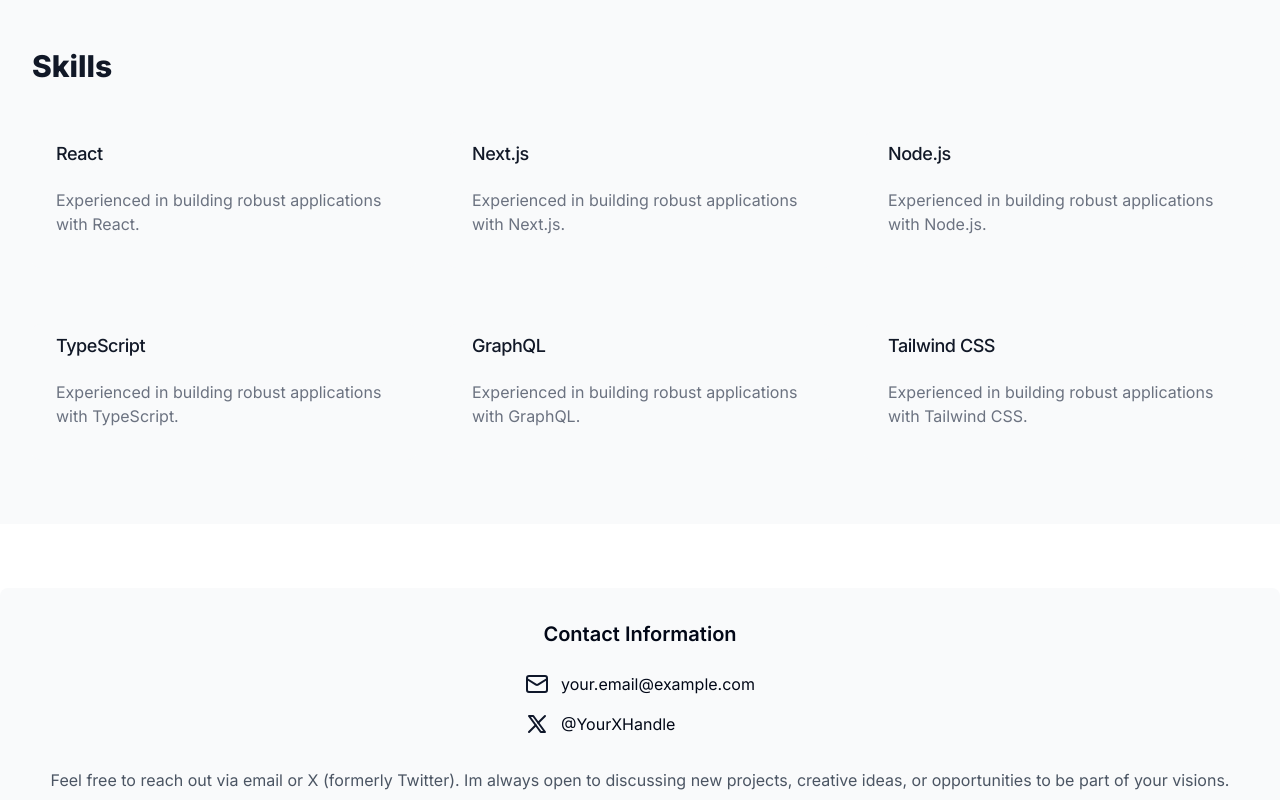
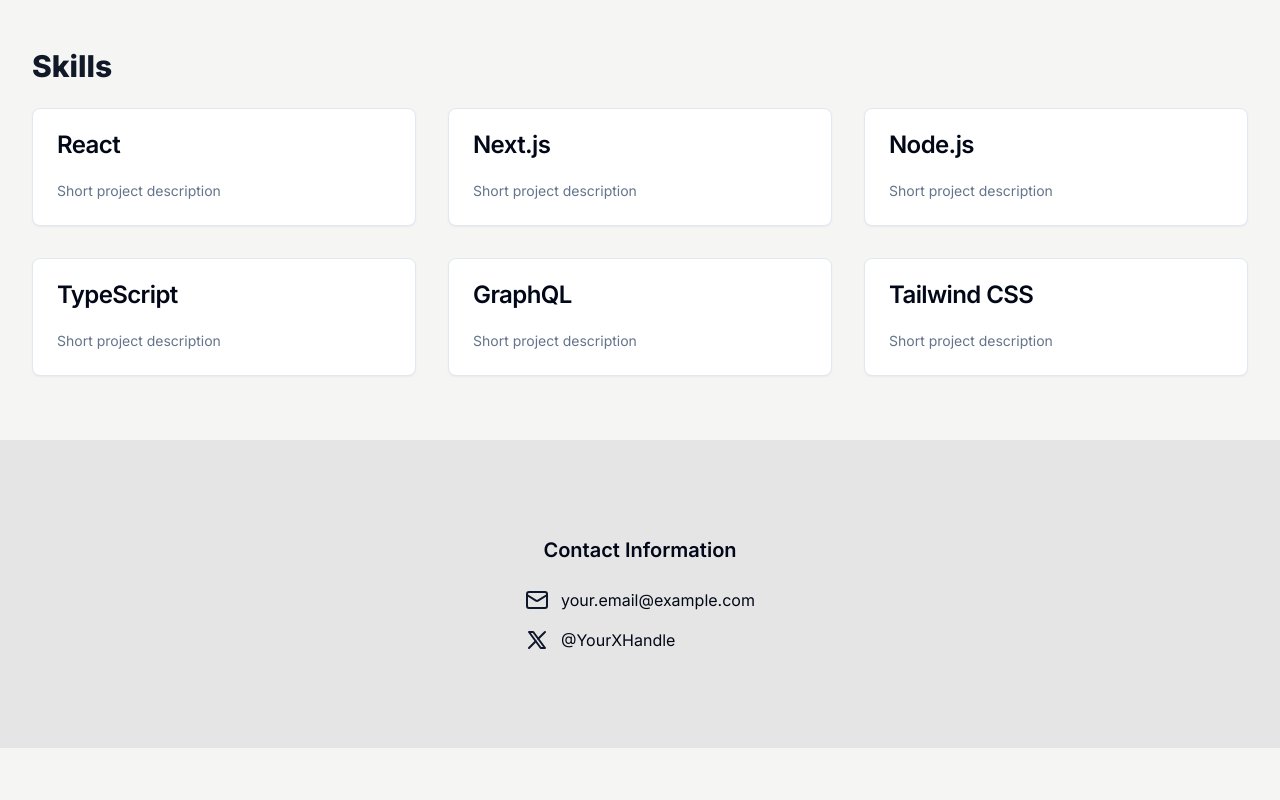
Before and after one commit to taimuh/portfolio, a Next.js app: page / in a window 1280 px wide. Shown: the part 1360-2160 px from the top of the page. Built offline with nearby package versions, Linux system fonts and the light colour scheme.

Commit message:
ダークモードとライトモードの色設定を調節しました。 (#11)

```diff
--- a/app/page.tsx
+++ b/app/page.tsx
@@ -15,9 +15,9 @@ import { ThemeToggle } from '@/components/ui/ThemeToggle';
 
 const PortfolioPage = () => {
   return (
-    <div className="min-h-screen bg-gray-900 dark:bg-stone-100">
+    <div className="min-h-screen bg-stone-100 dark:bg-gray-900">
       {/* Header */}
-      <header className="bg-gray-800 dark:bg-stone-100 shadow-sm">
+      <header className="bg-stone-100 dark:bg-gray-800 shadow-sm">
         <nav className="max-w-7xl mx-auto px-4 sm:px-6 lg:px-8">
           <div className="flex justify-between h-16">
             <div className="flex">
@@ -79,10 +79,10 @@ const PortfolioPage = () => {
       </header>
 
       {/* Hero Section */}
-      <section className="bg-stone-100 dark:bg-gray-800">
+      <section className="bg-neutral-200 dark:bg-gray-700">
         <div className="max-w-7xl mx-auto py-16 px-4 sm:py-24 sm:px-6 lg:px-8">
           <div className="text-center">
-            <h1 className="text-4xl font-extrabold tracking-tight text-gray-900 sm:text-5xl md:text-6xl">
+            <h1 className="text-4xl font-extrabold tracking-tight text-gray-900 dark:text-stone-100 sm:text-5xl md:text-6xl">
               <span className="block">Hi, Im My name</span>
               <span className="block text-indigo-600">I build amazing web experiences</span>
             </h1>
@@ -97,9 +97,9 @@ const PortfolioPage = () => {
       </section>
 
       {/* Posts Section */}
-      <section id="posts" className="bg-gray-50 py-16">
+      <section id="posts" className="bg-stone-100 dark:bg-gray-800 py-16">
         <div className="max-w-7xl mx-auto px-4 sm:px-6 lg:px-8">
-          <h2 className="text-3xl font-extrabold text-gray-900">Posts</h2>
+          <h2 className="text-3xl font-extrabold text-gray-900 dark:text-stone-100">Posts</h2>
           <div className="mt-12 grid gap-5 max-w-lg mx-auto lg:grid-cols-3 lg:max-w-none">
             {[1, 2, 3].map((item) => (
               <Card key={item}>
@@ -120,9 +120,9 @@ const PortfolioPage = () => {
       </section>
 
       {/* Projects Section */}
-      <section id="projects" className="bg-white py-16">
+      <section id="projects" className="bg-neutral-200 dark:bg-gray-700 py-16">
         <div className="max-w-7xl mx-auto px-4 sm:px-6 lg:px-8">
-          <h2 className="text-3xl font-extrabold text-gray-900">Projects</h2>
+          <h2 className="text-3xl font-extrabold text-gray-900 dark:text-stone-100">Projects</h2>
           <div className="mt-12 grid gap-5 max-w-lg mx-auto lg:grid-cols-3 lg:max-w-none">
             {[1, 2, 3].map((item) => (
               <Card key={item}>
@@ -143,30 +143,28 @@ const PortfolioPage = () => {
       </section>
 
       {/* Skills Section */}
-      <section id="skills" className="bg-gray-50 py-16">
+      <section id="skills" className="bg-stone-100 dark:bg-gray-800 py-16">
         <div className="max-w-7xl mx-auto px-4 sm:px-6 lg:px-8">
-          <h2 className="text-3xl font-extrabold text-gray-900">Skills</h2>
+          <h2 className="text-3xl font-extrabold text-gray-900 dark:text-stone-100">Skills</h2>
           <div className="mt-6 grid grid-cols-1 gap-8 sm:grid-cols-2 lg:grid-cols-3">
             {['React', 'Next.js', 'Node.js', 'TypeScript', 'GraphQL', 'Tailwind CSS'].map((skill) => (
-              <div key={skill} className="pt-6">
-                <div className="flow-root bg-gray-50 rounded-lg px-6 pb-8">
-                  <div className="-mt-6">
-                    <h3 className="mt-8 text-lg font-medium text-gray-900 tracking-tight">{skill}</h3>
-                    <p className="mt-5 text-base text-gray-500">
-                      Experienced in building robust applications with {skill}.
-                    </p>
-                  </div>
-                </div>
-              </div>
+              <Card key={skill}>
+                <CardHeader>
+                  <CardTitle>{skill}</CardTitle>
+                </CardHeader>
+                <CardContent>
+                  <CardDescription>Short project description</CardDescription>
+                </CardContent>
+              </Card>
             ))}
           </div>
         </div>
       </section>
 
       {/* Contact Section */}
-      <section id="contact" className="bg-white py-16">
+      <section id="contact" className="bg-neutral-200 dark:bg-gray-700 py-16">
          {/* Contact Information */}
-         <div className="bg-gray-50 rounded-lg p-8 flex flex-col items-center justify-center">
+        <div className="bg-neutral-200 dark:bg-gray-700 rounded-lg p-8 flex flex-col items-center justify-center">
               <h3 className="text-xl font-semibold mb-6">Contact Information</h3>
               <div className="space-y-4">
                 <div className="flex items-center space-x-3">
@@ -178,14 +176,11 @@ const PortfolioPage = () => {
                   <span>@YourXHandle</span>
                 </div>
               </div>
-              <div className="mt-8">
-                <p className="text-gray-600">Feel free to reach out via email or X (formerly Twitter). Im always open to discussing new projects, creative ideas, or opportunities to be part of your visions.</p>
-              </div>
             </div>
       </section>
 
       {/* Footer */}
-      <footer className="bg-gray-50 items-center">
+      <footer className="bg-stone-100 dark:bg-gray-800 items-center">
         <div className="max-w-7xl mx-auto py-12 px-4 sm:px-6 md:items-center lg:px-8">
           <div className="mt-8 md:mt-0 md:order-1">
             <p className="text-center text-base text-gray-400">
```
